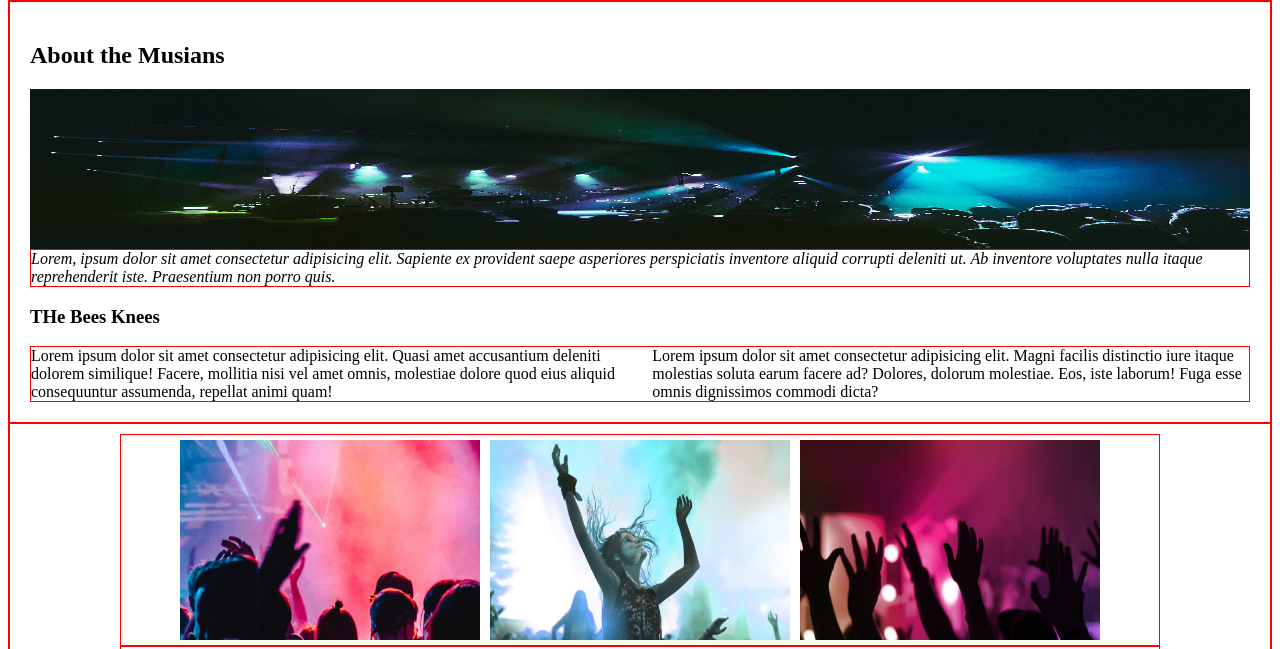
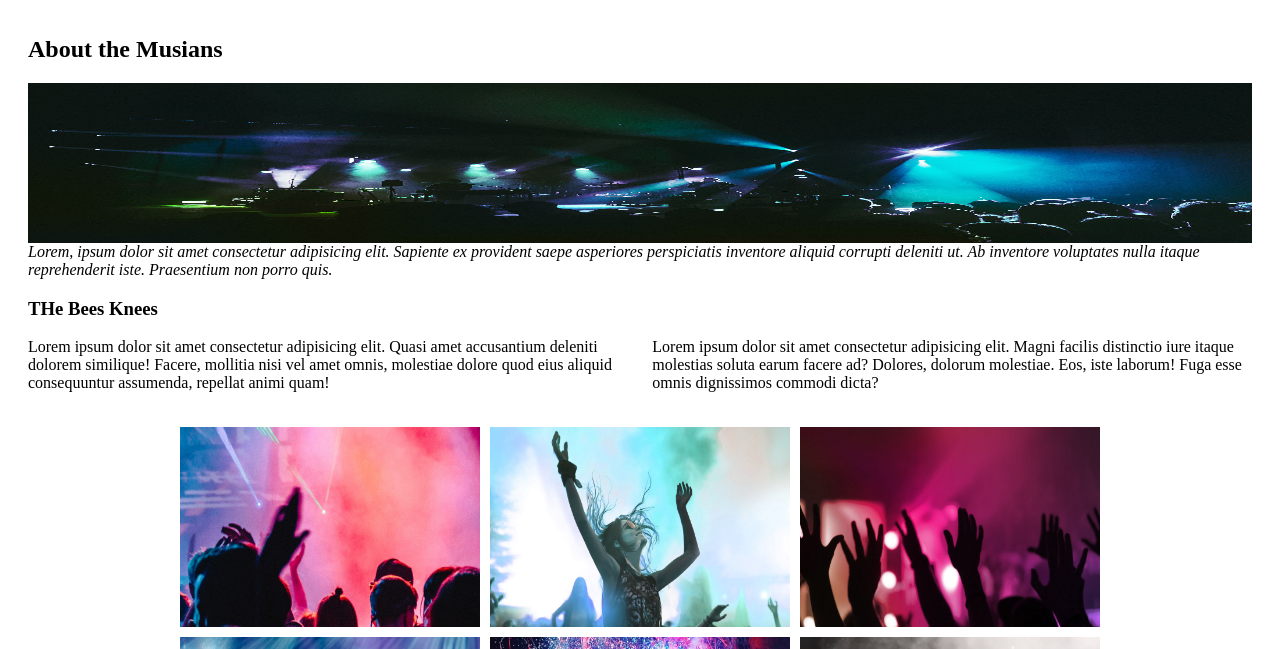
Before and after one commit to Limuza/limuja-afreen-bandsite, a plain HTML site: page index.html in a window 1280 px wide. Shown: the part 332-981 px from the top of the page. Drawn offline with Linux system fonts and the light colour scheme.

Commit message:
add all changes

```diff
--- a/styles/global.scss
+++ b/styles/global.scss
@@ -1,35 +1,25 @@
 @use './partials/variables' as *;
+
 // Declaration
 @font-face {
 	font-family: $regular-font;
-    src: url('../assets/fonts/AvenirNextLTPro-Regular.ttf') format("truetype");
+	src: url("../assets/fonts/AvenirNextLTPro-Regular.ttf") format("truetype"),
+		url("../assets/fonts/AvenirNextLTPro-Regular.otf") format("opentype");
 	font-weight: 400;
 }
 
 @font-face {
 	font-family: $demi-font;
-    src: url('../assets/fonts/AvenirNextLTProDemi.ttf') format("truetype");
+	src: url("../assets/fonts/AvenirNextLTProDemi.ttf") format("truetype"),
+		url("../assets/fonts/AvenirNextLTPro-Demi.otf") format("opentype");
 	font-weight: 600;
 }
 
 @font-face {
 	font-family: $bold-font;
-    src: url('../assets/fonts/AvenirNextLTProBold.ttf') format("truetype");
+	src: url("../assets/fonts/AvenirNextLTProBold.ttf") format("truetype"),
+		url("../assets/fonts/AvenirNextLTPro-Bold.otf") format("opentype");
 	font-weight: 700;
-}
-
-// body
-body {
-    font-family: $regular-font;
-}
-
-// Remove this after coding
-div,
-main,
-section,
-header,
-footer {
-    border: 1px solid red;
 }
 
 // Header
```
Also changed, not shown: show.html (+1 -1 lines), styles/global.css, 1 other file. Lines whose indentation alone changed are shown as unchanged.
